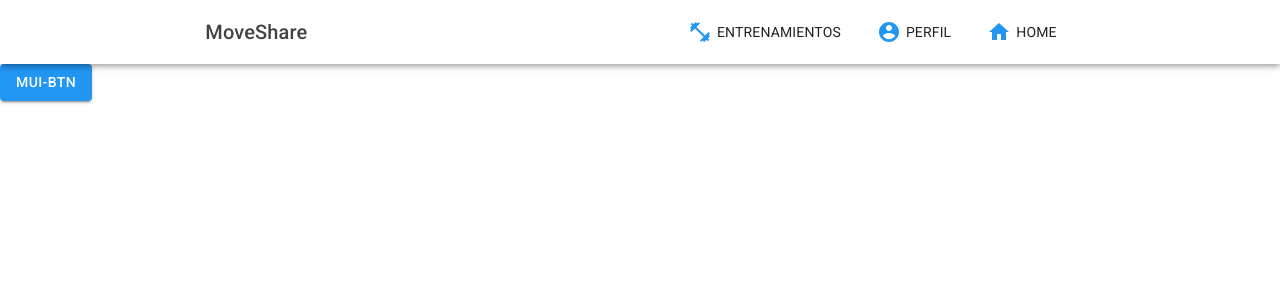
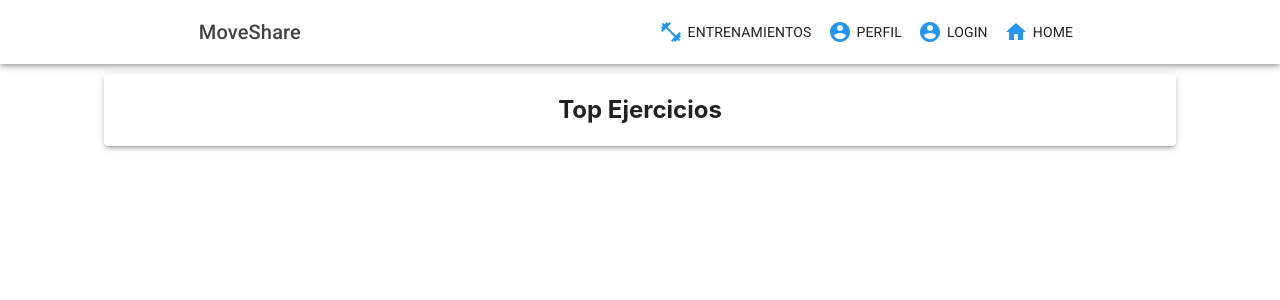
Before and after one commit to vicnx/MoveShare_REACT_DJANGO, a React (Create React App) app in the folder frontend/: page /home in a window 1280 px wide. Shown: the top 300 px of the page. Built offline with nearby package versions, Linux system fonts and the light colour scheme.

Commit message:
routing app and home

```diff
--- a/frontend/src/App.jsx
+++ b/frontend/src/App.jsx
@@ -2,16 +2,26 @@ import logo from "./logo.svg";
 import "./App.css";
 import { ThemeProvider, Button } from "@material-ui/core";
 import theme from "./themeConfig";
+import React from "react";
+import Login from "./pages/login/login";
+import Home from "./pages/home/home";
+
+import { BrowserRouter as Router, Switch, Route, Link } from "react-router-dom";
 
 import Header from "./components/header/header";
 function App() {
   return (
-    <ThemeProvider theme={theme}>
-      <Header></Header>
-      <Button variant="contained" color="primary">
-        mui-btn
-      </Button>
-    </ThemeProvider>
+    <Router>
+      <ThemeProvider theme={theme}>
+        <Header></Header>
+        <Route path="/login">
+          <Login />
+        </Route>
+        <Route path="/home">
+          <Home />
+        </Route>
+      </ThemeProvider>
+    </Router>
   );
 }
 
--- a/frontend/src/components/header/bottomnav.jsx
+++ b/frontend/src/components/header/bottomnav.jsx
@@ -2,14 +2,13 @@ import React from "react";
 import { makeStyles } from "@material-ui/core/styles";
 import BottomNavigation from "@material-ui/core/BottomNavigation";
 import BottomNavigationAction from "@material-ui/core/BottomNavigationAction";
-import FavoriteIcon from "@material-ui/icons/Favorite";
-import LocationOnIcon from "@material-ui/icons/LocationOn";
 import AccountCircleIcon from "@material-ui/icons/AccountCircle";
 import HomeIcon from "@material-ui/icons/Home";
 import FitnessCenterIcon from "@material-ui/icons/FitnessCenter";
+import { BrowserRouter as Router, Switch, Route, Link } from "react-router-dom";
 const useStyles = makeStyles({});
 
-export default function SimpleBottomNavigation() {
+export default function MobileNav() {
   const classes = useStyles();
   const [value, setValue] = React.useState(0);
 
@@ -23,11 +22,29 @@ export default function SimpleBottomNavigation() {
       className="bottomNav"
     >
       <BottomNavigationAction
+        component={Link}
         label="Entrenamientos"
         icon={<FitnessCenterIcon />}
+        to="/entrenamientos"
       />
-      <BottomNavigationAction label="Perfil" icon={<AccountCircleIcon />} />
-      <BottomNavigationAction label="Home" icon={<HomeIcon />} />
+      <BottomNavigationAction
+        component={Link}
+        label="Perfil"
+        icon={<AccountCircleIcon />}
+        to="/profile"
+      />
+      <BottomNavigationAction
+        component={Link}
+        label="Home"
+        icon={<HomeIcon />}
+        to="/home"
+      />
+      <BottomNavigationAction
+        component={Link}
+        label="Login"
+        icon={<AccountCircleIcon />}
+        to="/login"
+      />
     </BottomNavigation>
   );
 }
--- /dev/null
+++ b/frontend/src/components/header/desktopNav.jsx
@@ -0,0 +1,39 @@
+import React from "react";
+import { Button, AppBar, Toolbar, Typography } from "@material-ui/core";
+import { BrowserRouter as Router, Switch, Route, Link } from "react-router-dom";
+
+//ICONS
+import AccountCircleIcon from "@material-ui/icons/AccountCircle";
+import HomeIcon from "@material-ui/icons/Home";
+import FitnessCenterIcon from "@material-ui/icons/FitnessCenter";
+
+//It is used to tell the Material Ui framework to search the css first
+import "./header.css";
+
+export default function DesktopNav() {
+  return (
+    <AppBar position="fixed" className="navbar">
+      <Toolbar className="navbar-content">
+        <Typography variant="h6">MoveShare</Typography>
+        <div className="icon-list">
+          <Button className="button" to="/trainings" component={Link}>
+            <FitnessCenterIcon color="primary" />
+            <Typography variant="body2">Entrenamientos</Typography>
+          </Button>
+          <Button className="button" to="/profile" component={Link}>
+            <AccountCircleIcon color="primary" />
+            <Typography variant="body2">Perfil</Typography>
+          </Button>
+          <Button className="button" to="/login" component={Link}>
+            <AccountCircleIcon color="primary" />
+            <Typography variant="body2">Login</Typography>
+          </Button>
+          <Button className="button" to="/home" component={Link}>
+            <HomeIcon color="primary" />
+            <Typography variant="body2">Home</Typography>
+          </Button>
+        </div>
+      </Toolbar>
+    </AppBar>
+  );
+}
--- a/frontend/src/components/header/header.css
+++ b/frontend/src/components/header/header.css
@@ -24,3 +24,7 @@ i {
   right: 0;
   height: 50px;
 }
+
+.routing_link {
+  text-decoration: none;
+}
--- a/frontend/src/components/header/header.jsx
+++ b/frontend/src/components/header/header.jsx
@@ -1,21 +1,8 @@
 import React, { useState, useEffect } from "react";
 import { makeStyles } from "@material-ui/core/styles";
-import {
-  Button,
-  AppBar,
-  Toolbar,
-  Typography,
-  IconButton,
-  Icon,
-} from "@material-ui/core";
 
-import SimpleBottomNavigation from "./bottomnav";
-
-//ICONS
-import AccountCircleIcon from "@material-ui/icons/AccountCircle";
-import HomeIcon from "@material-ui/icons/Home";
-import FitnessCenterIcon from "@material-ui/icons/FitnessCenter";
-import MenuIcon from "@material-ui/icons/Menu";
+import MobileNav from "./bottomnav";
+import DesktopNav from "./desktopNav";
 
 //It is used to tell the Material Ui framework to search the css first
 import { StylesProvider } from "@material-ui/core/styles";
@@ -34,31 +21,11 @@ const useStyles = makeStyles((theme) => ({
   },
 }));
 const displayMobile = () => {
-  return <SimpleBottomNavigation className="BottomNav" />;
+  return <MobileNav className="BottomNav" />;
 };
 
 const displayDesktop = () => {
-  return (
-    <AppBar position="fixed" className="navbar">
-      <Toolbar className="navbar-content">
-        <Typography variant="h6">MoveShare</Typography>
-        <div className="icon-list">
-          <Button className="button">
-            <FitnessCenterIcon color="primary" />
-            <Typography variant="body2">Entrenamientos</Typography>
-          </Button>
-          <Button className="button">
-            <AccountCircleIcon color="primary" />
-            <Typography variant="body2">Perfil</Typography>
-          </Button>
-          <Button className="button">
-            <HomeIcon color="primary" />
-            <Typography variant="body2">Home</Typography>
-          </Button>
-        </div>
-      </Toolbar>
-    </AppBar>
-  );
+  return <DesktopNav />;
 };
 
 const Header = () => {
--- /dev/null
+++ b/frontend/src/pages/home/home.css
@@ -0,0 +1,18 @@
+.home-title {
+  text-align: center;
+  font-weight: bold;
+  font-family: -apple-system, BlinkMacSystemFont, "Segoe UI", Roboto, Oxygen,
+    Ubuntu, Cantarell, "Open Sans", "Helvetica Neue", sans-serif;
+}
+.paper-top-ejercicios {
+  padding: 20px;
+  margin: 10px;
+  width: 100%;
+}
+.home {
+  display: flex;
+  flex-direction: column;
+  align-items: center;
+  max-width: 1080px;
+  width: 90%;
+}
--- /dev/null
+++ b/frontend/src/pages/home/home.jsx
@@ -0,0 +1,41 @@
+import React from "react";
+import { makeStyles } from "@material-ui/core/styles";
+import {
+  Paper,
+  Typography,
+  Card,
+  Avatar,
+  CardHeader,
+  IconButton,
+  CardMedia,
+  CardContent,
+  Container,
+} from "@material-ui/core";
+import { StylesProvider } from "@material-ui/core/styles";
+import "./home.css";
+import { MoreVert as MoreVertIcon } from "@material-ui/icons";
+const useStyles = makeStyles((theme) => ({
+  root: {
+    padding: theme.spacing(3, 2),
+    margin: theme.spacing(2, 3),
+  },
+  card: {
+    maxWidth: 345,
+  },
+}));
+
+export default function SimplePaper() {
+  const classes = useStyles();
+
+  return (
+    <StylesProvider injectFirst>
+      <Container className="home">
+        <Paper elevation={3} className="paper-top-ejercicios">
+          <Typography variant="h5" className="home-title">
+            Top Ejercicios
+          </Typography>
+        </Paper>
+      </Container>
+    </StylesProvider>
+  );
+}
--- /dev/null
+++ b/frontend/src/pages/login/login.jsx
@@ -0,0 +1,19 @@
+import React from "react";
+
+export default function Login() {
+  return (
+    <form>
+      <label>
+        <p>Username</p>
+        <input type="text" />
+      </label>
+      <label>
+        <p>Password</p>
+        <input type="password" />
+      </label>
+      <div>
+        <button type="submit">Submit</button>
+      </div>
+    </form>
+  );
+}
```
